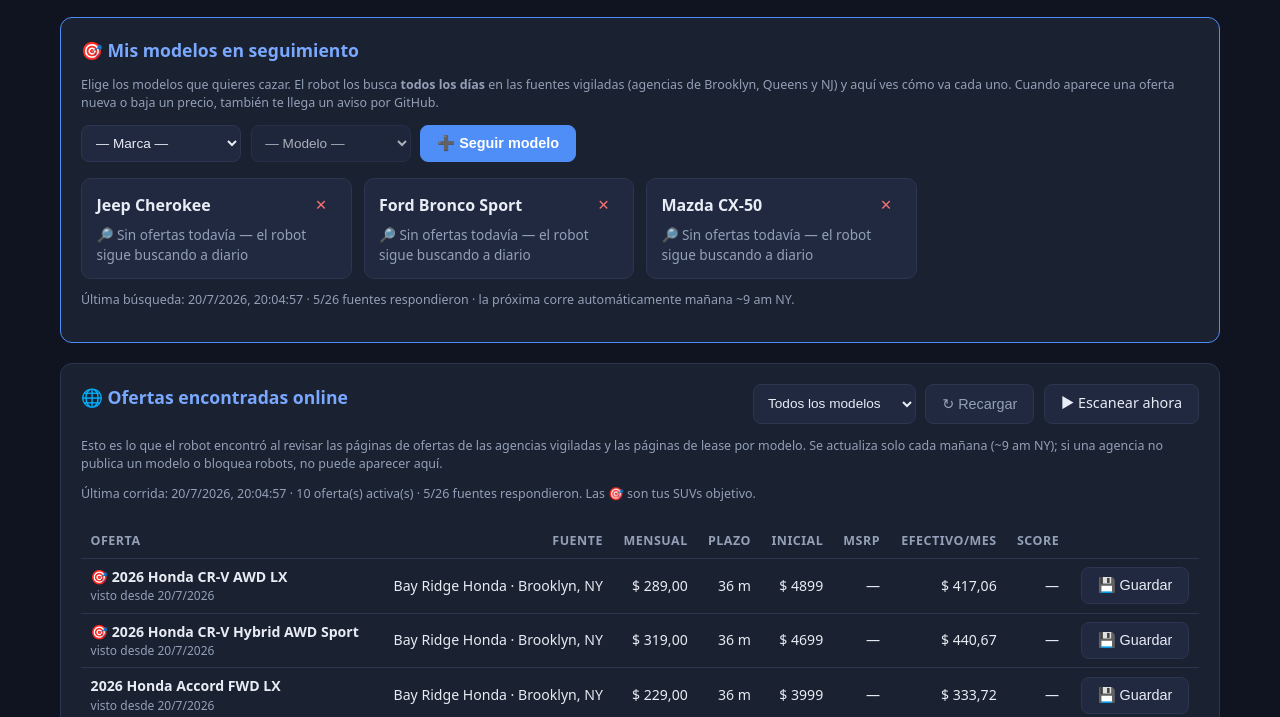
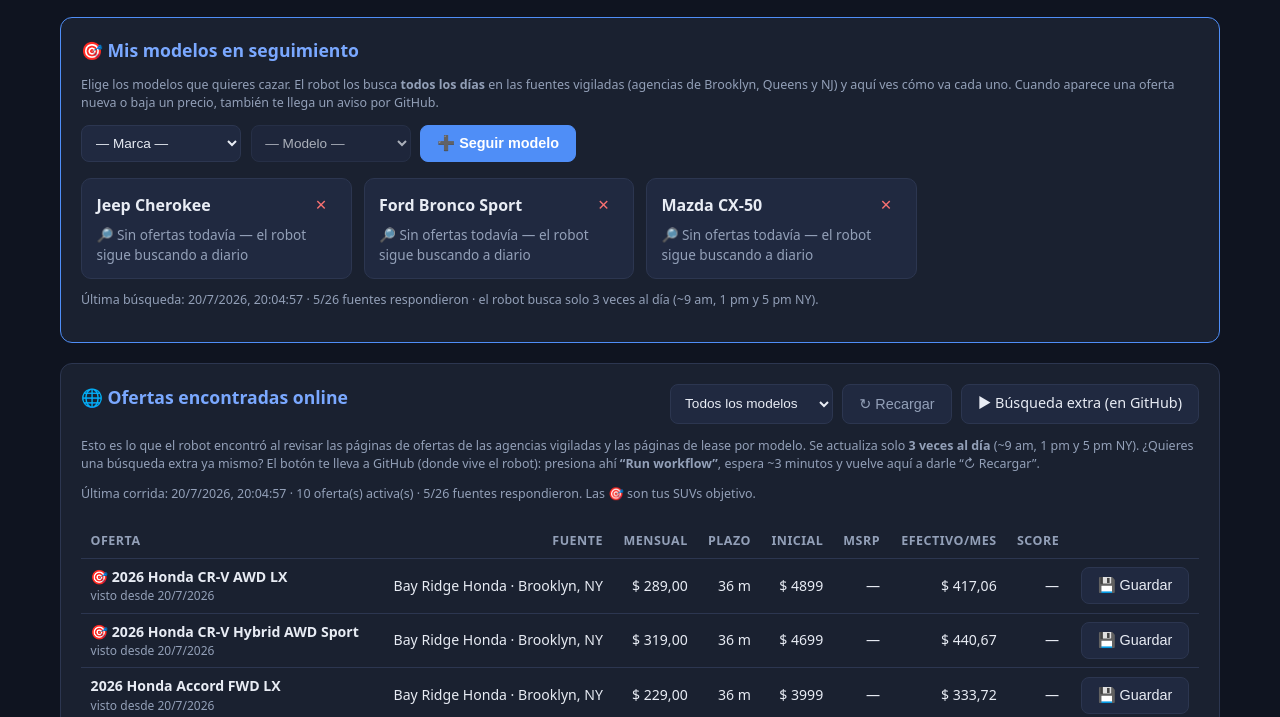
Before and after one commit to julioservan/Lease-finder, a plain HTML site: page index.html in a window 1280 px wide. Shown: the part 83-800 px from the top of the page. Drawn offline with Linux system fonts and the light colour scheme.

```diff
--- a/index.html
+++ b/index.html
@@ -42,12 +42,15 @@
         <select id="online-model" class="filter-select"><option value="">Todos los modelos</option></select>
         <button type="button" class="btn subtle" id="online-refresh">↻ Recargar</button>
         <a class="btn" href="https://github.com/julioservan/Lease-finder/actions/workflows/lease-scan.yml"
-           target="_blank" rel="noopener" title="Abre GitHub Actions y presiona 'Run workflow'">▶ Escanear ahora</a>
+           target="_blank" rel="noopener"
+           title="El robot vive en GitHub: al abrirse, presiona el botón 'Run workflow'. En ~3 minutos vuelve aquí y presiona ↻ Recargar.">▶ Búsqueda extra (en GitHub)</a>
       </div>
     </div>
     <p class="hint">Esto es lo que el robot encontró al revisar las páginas de ofertas de las agencias
-      vigiladas y las páginas de lease por modelo. Se actualiza solo cada mañana (~9 am NY);
-      si una agencia no publica un modelo o bloquea robots, no puede aparecer aquí.</p>
+      vigiladas y las páginas de lease por modelo. Se actualiza solo <strong>3 veces al día</strong>
+      (~9 am, 1 pm y 5 pm NY). ¿Quieres una búsqueda extra ya mismo? El botón te lleva a GitHub
+      (donde vive el robot): presiona ahí <strong>“Run workflow”</strong>, espera ~3 minutos y
+      vuelve aquí a darle “↻ Recargar”.</p>
     <p class="hint" id="online-meta">Cargando resultados del escáner…</p>
     <div class="table-wrap" id="online-wrap" hidden>
       <table class="offers-table">
--- a/js/app.js
+++ b/js/app.js
@@ -493,9 +493,9 @@
           '/' + onlineData.status.sources.length + ' fuentes respondieron · '
         : '';
       meta.textContent = 'Última búsqueda: ' + new Date(onlineData.latest.updatedAt).toLocaleString('es') +
-        ' · ' + okCount + 'la próxima corre automáticamente mañana ~9 am NY.';
+        ' · ' + okCount + 'el robot busca solo 3 veces al día (~9 am, 1 pm y 5 pm NY).';
     } else {
-      meta.textContent = 'El robot busca automáticamente todos los días ~9 am NY.';
+      meta.textContent = 'El robot busca automáticamente 3 veces al día (~9 am, 1 pm y 5 pm NY).';
     }
   }
 
```
